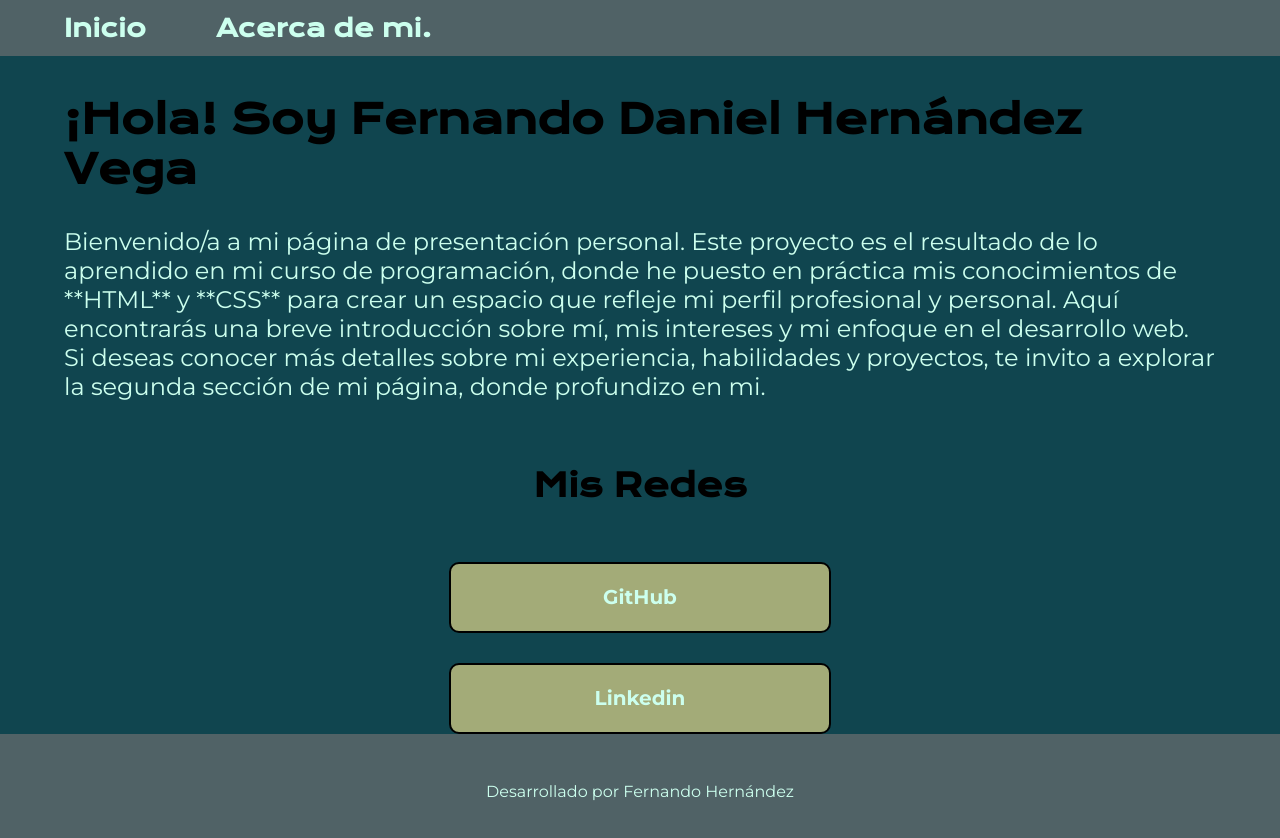
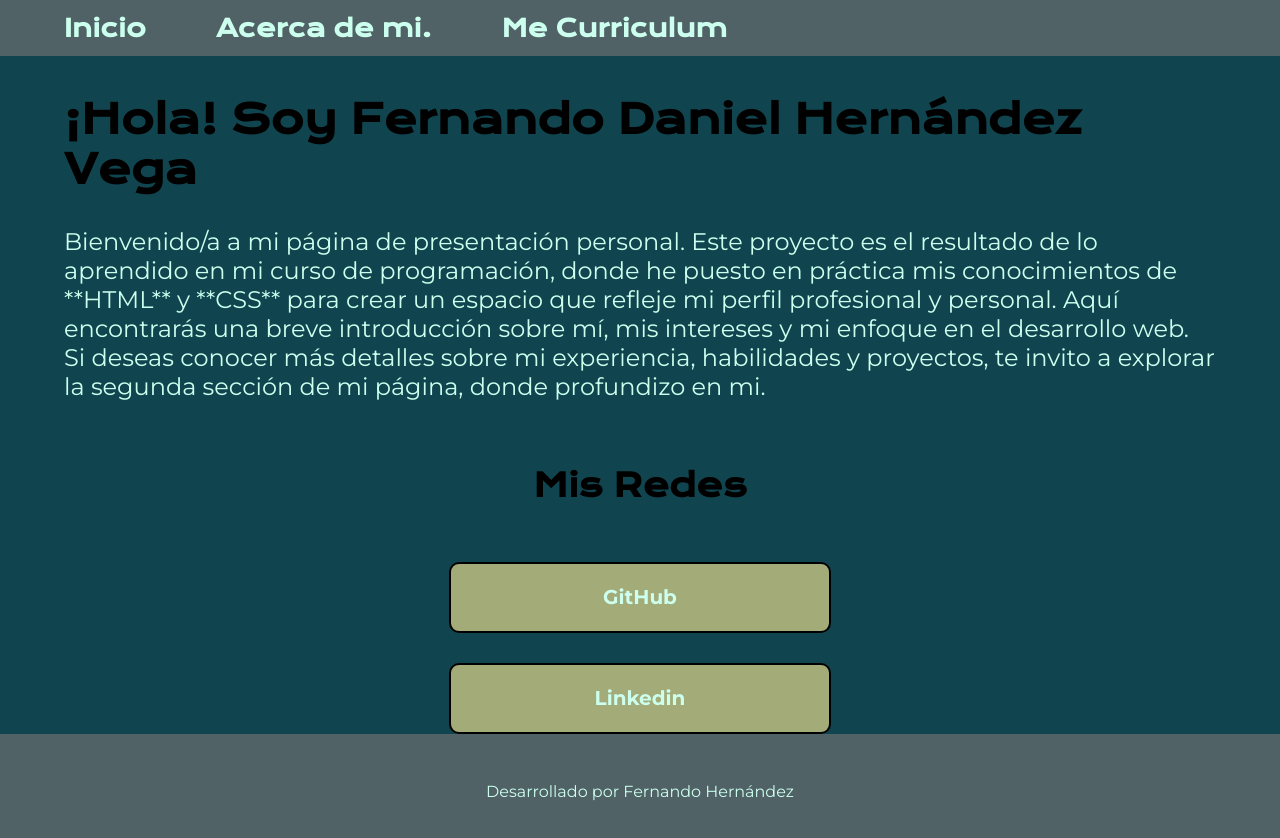
Before and after one commit to Mock25/MiPresentacion, a plain HTML site: page index.html in a window 1280 px wide. Drawn offline with nearby package versions, Linux system fonts and the light colour scheme.

Commit message:
Update index.html

```diff
--- a/index.html
+++ b/index.html
@@ -13,6 +13,7 @@
 
                 <a class="headermenulink" href="./index.html">Inicio</a>
                 <a class="headermenulink" href="./about.html">Acerca de mi.</a>
+                <a class="headermenulink" href="./curriculu.html">Me Curriculum</a>
 
         </nav>
 
```
